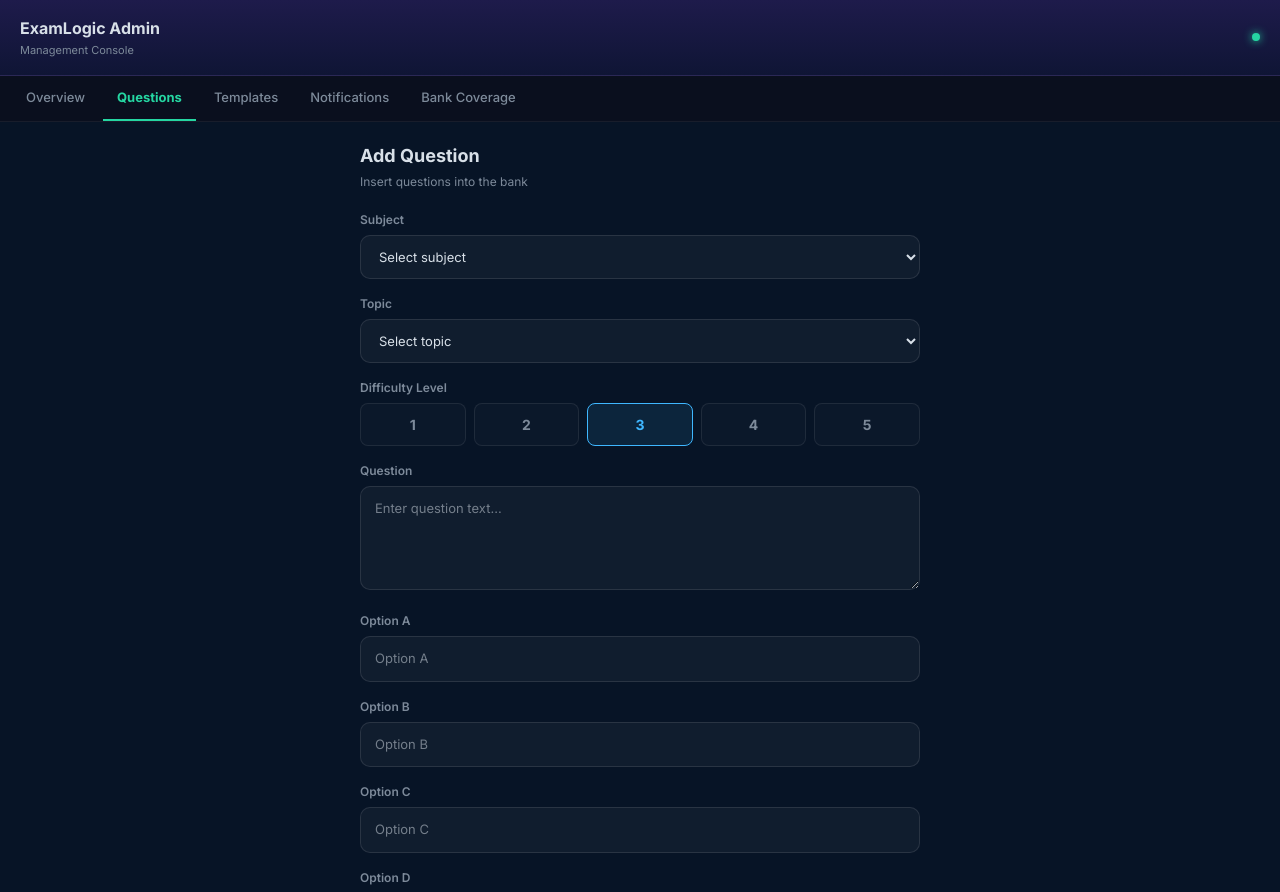
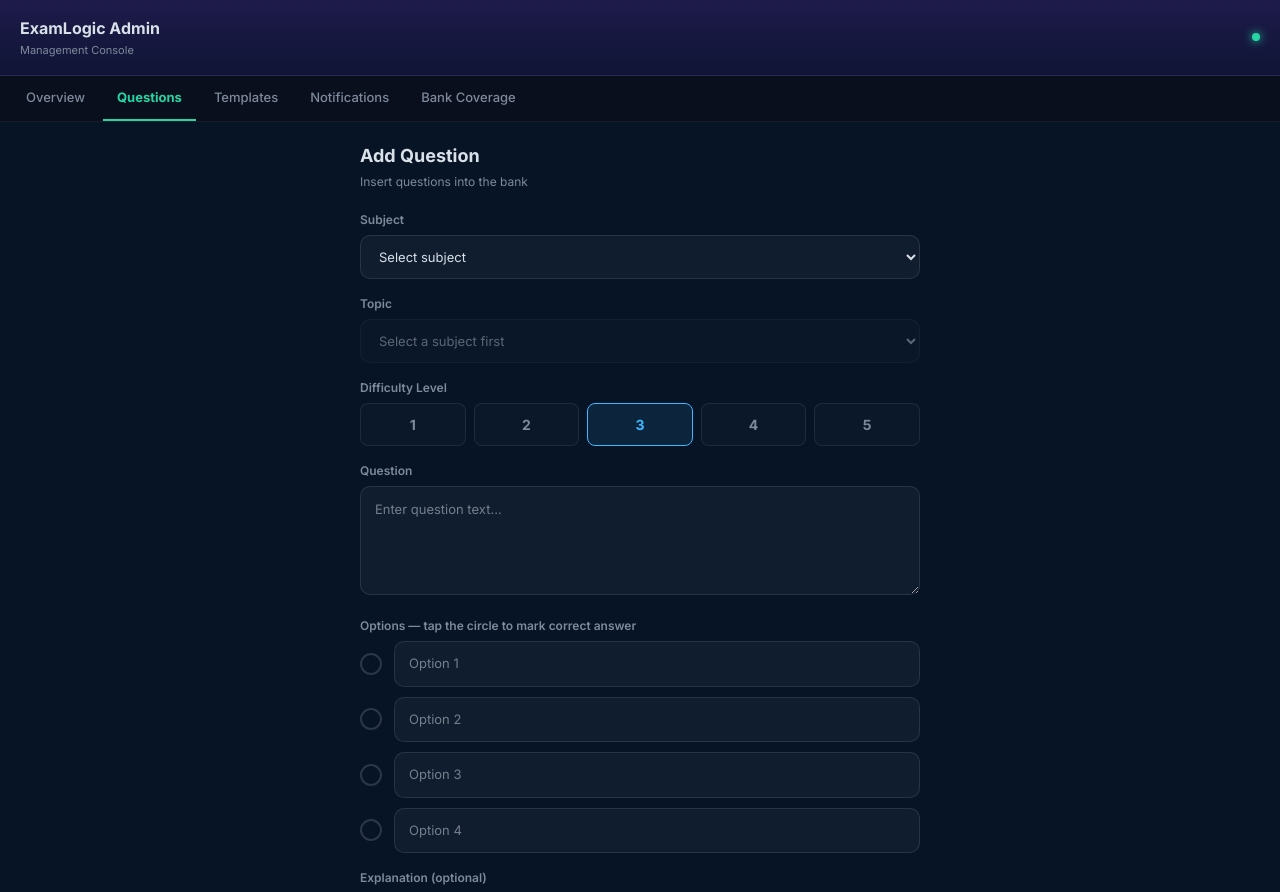
Before and after one commit to examforge99/examlogic, a Next.js app: page /admin/questions in a window 1280 px wide. Shown: the top 892 px of the page. Built offline with nearby package versions, Linux system fonts and the light colour scheme.

Commit message:
Refactor question form state management and options

```diff
--- a/src/app/admin/questions/page.tsx
+++ b/src/app/admin/questions/page.tsx
@@ -60,48 +60,86 @@ const subjects = [
 ];
 
 const difficulties = [1, 2, 3, 4, 5];
-const options = ["option_a", "option_b", "option_c", "option_d"];
+
+interface Option {
+  text: string;
+  isCorrect: boolean;
+}
+
+interface FormState {
+  subject_id: string;
+  topic_id: string;
+  difficulty_level: number;
+  question_text: string;
+  explanation: string;
+}
 
 export default function AdminQuestions() {
-  const [topics, setTopics] = useState<any[]>([]);
-  const [form, setForm] = useState({
+  const [form, setForm] = useState<FormState>({
     subject_id: "",
     topic_id: "",
     difficulty_level: 3,
     question_text: "",
-    option_a: "",
-    option_b: "",
-    option_c: "",
-    option_d: "",
-    correct_option_id: "",
     explanation: "",
   });
+
+  const [options, setOptions] = useState<Option[]>([
+    { text: "", isCorrect: false },
+    { text: "", isCorrect: false },
+    { text: "", isCorrect: false },
+    { text: "", isCorrect: false },
+  ]);
+
+  const [topics, setTopics] = useState<any[]>([]);
   const [submitting, setSubmitting] = useState(false);
   const [result, setResult] = useState<{ success?: boolean; error?: string } | null>(null);
 
-  // Fetch topics when subject changes
   useEffect(() => {
-    if (!form.subject_id) return;
+    if (!form.subject_id) {
+      setTopics([]);
+      return;
+    }
     fetch(`/api/admin/topics?subject_id=${form.subject_id}`)
       .then((r) => r.json())
       .then((d) => setTopics(d.topics ?? []))
       .catch(() => setTopics([]));
   }, [form.subject_id]);
 
-  const update = (key: string, value: any) => {
+  const updateForm = (key: keyof FormState, value: any) => {
     setForm((prev) => ({ ...prev, [key]: value }));
     setResult(null);
+  };
+
+  const updateOptionText = (index: number, text: string) => {
+    setOptions((prev) => prev.map((o, i) => i === index ? { ...o, text } : o));
+    setResult(null);
+  };
+
+  const selectCorrect = (index: number) => {
+    setOptions((prev) => prev.map((o, i) => ({ ...o, isCorrect: i === index })));
+    setResult(null);
+  };
+
+  const resetForm = () => {
+    setForm((prev) => ({
+      ...prev,
+      question_text: "",
+      explanation: "",
+    }));
+    setOptions([
+      { text: "", isCorrect: false },
+      { text: "", isCorrect: false },
+      { text: "", isCorrect: false },
+      { text: "", isCorrect: false },
+    ]);
   };
 
   const isValid =
     form.subject_id &&
     form.topic_id &&
     form.question_text.trim() &&
-    form.option_a.trim() &&
-    form.option_b.trim() &&
-    form.option_c.trim() &&
-    form.option_d.trim() &&
-    form.correct_option_id;
+    options.every((o) => o.text.trim()) &&
+    options.some((o) => o.isCorrect);
 
   const handleSubmit = async () => {
     if (!isValid || submitting) return;
@@ -112,28 +150,26 @@ export default function AdminQuestions() {
       const res = await fetch("/api/admin/questions", {
         method: "POST",
         headers: { "Content-Type": "application/json" },
-        body: JSON.stringify(form),
+        body: JSON.stringify({
+          subject_id: form.subject_id,
+          topic_id: form.topic_id,
+          difficulty_level: form.difficulty_level,
+          question_text: form.question_text,
+          options,
+          explanation: form.explanation,
+        }),
       });
+
       const data = await res.json();
 
       if (!res.ok) {
         setResult({ error: data.error ?? "Failed to add question" });
       } else {
         setResult({ success: true });
-        // Reset form but keep subject/topic
-        setForm((prev) => ({
-          ...prev,
-          question_text: "",
-          option_a: "",
-          option_b: "",
-          option_c: "",
-          option_d: "",
-          correct_option_id: "",
-          explanation: "",
-        }));
+        resetForm();
       }
     } catch {
-      setResult({ error: "Network error" });
+      setResult({ error: "Network error. Check your connection." });
     } finally {
       setSubmitting(false);
     }
@@ -141,15 +177,22 @@ export default function AdminQuestions() {
 
   return (
     <div>
-      <div style={{ fontSize: "18px", fontWeight: 700, color: "#D8E0E8", marginBottom: "4px" }}>Add Question</div>
-      <div style={{ fontSize: "12px", color: "#7D8A9A", marginBottom: "20px" }}>Insert questions into the bank</div>
+      <div style={{ fontSize: "18px", fontWeight: 700, color: "#D8E0E8", marginBottom: "4px" }}>
+        Add Question
+      </div>
+      <div style={{ fontSize: "12px", color: "#7D8A9A", marginBottom: "20px" }}>
+        Insert questions into the bank
+      </div>
 
       {/* Subject */}
       <div style={SECTION_STYLE}>
         <label style={LABEL_STYLE}>Subject</label>
         <select
           value={form.subject_id}
-          onChange={(e) => { update("subject_id", e.target.value); update("topic_id", ""); }}
+          onChange={(e) => {
+            updateForm("subject_id", e.target.value);
+            updateForm("topic_id", "");
+          }}
           style={INPUT_STYLE}
         >
           <option value="">Select subject</option>
@@ -164,11 +207,20 @@ export default function AdminQuestions() {
         <label style={LABEL_STYLE}>Topic</label>
         <select
           value={form.topic_id}
-          onChange={(e) => update("topic_id", e.target.value)}
-          style={INPUT_STYLE}
+          onChange={(e) => updateForm("topic_id", e.target.value)}
+          style={{
+            ...INPUT_STYLE,
+            opacity: !form.subject_id || topics.length === 0 ? 0.4 : 1,
+          }}
           disabled={!form.subject_id || topics.length === 0}
         >
-          <option value="">Select topic</option>
+          <option value="">
+            {!form.subject_id
+              ? "Select a subject first"
+              : topics.length === 0
+              ? "No topics found"
+              : "Select topic"}
+          </option>
           {topics.map((t) => (
             <option key={t.id} value={t.id}>{t.name}</option>
           ))}
@@ -182,7 +234,7 @@ export default function AdminQuestions() {
           {difficulties.map((d) => (
             <div
               key={d}
-              onClick={() => update("difficulty_level", d)}
+              onClick={() => updateForm("difficulty_level", d)}
               style={{
                 flex: 1,
                 padding: "10px",
@@ -194,6 +246,7 @@ export default function AdminQuestions() {
                 fontWeight: 700,
                 textAlign: "center" as const,
                 cursor: "pointer",
+                transition: "all 0.15s",
               }}
             >
               {d}
@@ -207,51 +260,66 @@ export default function AdminQuestions() {
         <label style={LABEL_STYLE}>Question</label>
         <textarea
           value={form.question_text}
-          onChange={(e) => update("question_text", e.target.value)}
+          onChange={(e) => updateForm("question_text", e.target.value)}
           placeholder="Enter question text..."
           rows={4}
-          style={{ ...INPUT_STYLE, resize: "vertical" as const, lineHeight: "1.5" }}
+          style={{ ...INPUT_STYLE, resize: "vertical" as const, lineHeight: "1.6" }}
         />
       </div>
 
       {/* Options */}
-      {["option_a", "option_b", "option_c", "option_d"].map((opt, i) => (
-        <div key={opt} style={SECTION_STYLE}>
-          <label style={LABEL_STYLE}>Option {String.fromCharCode(65 + i)}</label>
-          <input
-            value={form[opt as keyof typeof form] as string}
-            onChange={(e) => update(opt, e.target.value)}
-            placeholder={`Option ${String.fromCharCode(65 + i)}`}
-            style={INPUT_STYLE}
-          />
-        </div>
-      ))}
-
-      {/* Correct option */}
       <div style={SECTION_STYLE}>
-        <label style={LABEL_STYLE}>Correct Answer</label>
-        <div style={{ display: "flex", gap: "8px" }}>
+        <label style={LABEL_STYLE}>Options — tap the circle to mark correct answer</label>
+        <div style={{ display: "flex", flexDirection: "column", gap: "10px" }}>
           {options.map((opt, i) => (
             <div
-              key={opt}
-              onClick={() => update("correct_option_id", opt)}
-              style={{
-                flex: 1,
-                padding: "10px",
-                borderRadius: "8px",
-                border: `1.5px solid ${form.correct_option_id === opt ? "#25d6a2" : "rgba(255,255,255,0.08)"}`,
-                background: form.correct_option_id === opt ? "rgba(37,214,162,0.1)" : "rgba(255,255,255,0.02)",
-                color: form.correct_option_id === opt ? "#25d6a2" : "#7D8A9A",
-                fontSize: "13px",
-                fontWeight: 700,
-                textAlign: "center" as const,
-                cursor: "pointer",
-              }}
+              key={i}
+              style={{ display: "flex", alignItems: "center", gap: "12px" }}
             >
-              {String.fromCharCode(65 + i)}
+              {/* Correct selector */}
+              <div
+                onClick={() => selectCorrect(i)}
+                style={{
+                  width: "22px",
+                  height: "22px",
+                  borderRadius: "50%",
+                  border: `2px solid ${opt.isCorrect ? "#25d6a2" : "rgba(255,255,255,0.15)"}`,
+                  background: opt.isCorrect ? "rgba(37,214,162,0.15)" : "transparent",
+                  display: "flex",
+                  alignItems: "center",
+                  justifyContent: "center",
+                  cursor: "pointer",
+                  flexShrink: 0,
+                  transition: "all 0.15s",
+                }}
+              >
+                {opt.isCorrect && (
+                  <div style={{
+                    width: "9px",
+                    height: "9px",
+                    borderRadius: "50%",
+                    background: "#25d6a2",
+                  }} />
+                )}
+              </div>
+
+              {/* Option input */}
+              <input
+                value={opt.text}
+                onChange={(e) => updateOptionText(i, e.target.value)}
+                placeholder={`Option ${i + 1}`}
+                style={{ ...INPUT_STYLE, marginBottom: 0 }}
+              />
             </div>
           ))}
         </div>
+
+        {/* Correct answer hint */}
+        {options.some((o) => o.isCorrect) && (
+          <div style={{ fontSize: "11px", color: "#25d6a2", marginTop: "8px" }}>
+            ✓ Option {options.findIndex((o) => o.isCorrect) + 1} marked as correct
+          </div>
+        )}
       </div>
 
       {/* Explanation */}
@@ -259,21 +327,39 @@ export default function AdminQuestions() {
         <label style={LABEL_STYLE}>Explanation (optional)</label>
         <textarea
           value={form.explanation}
-          onChange={(e) => update("explanation", e.target.value)}
+          onChange={(e) => updateForm("explanation", e.target.value)}
           placeholder="Why is this the correct answer?"
           rows={3}
-          style={{ ...INPUT_STYLE, resize: "vertical" as const, lineHeight: "1.5" }}
+          style={{ ...INPUT_STYLE, resize: "vertical" as const, lineHeight: "1.6" }}
         />
       </div>
 
       {/* Result */}
       {result?.success && (
-        <div style={{ padding: "12px", borderRadius: "10px", background: "rgba(37,214,162,0.08)", border: "1px solid rgba(37,214,162,0.3)", marginBottom: "12px" }}>
-          <div style={{ fontSize: "13px", color: "#25d6a2", fontWeight: 600 }}>✓ Question added successfully</div>
+        <div style={{
+          padding: "12px 14px",
+          borderRadius: "10px",
+          background: "rgba(37,214,162,0.08)",
+          border: "1px solid rgba(37,214,162,0.3)",
+          marginBottom: "12px",
+        }}>
+          <div style={{ fontSize: "13px", color: "#25d6a2", fontWeight: 600 }}>
+            ✓ Question added successfully
+          </div>
+          <div style={{ fontSize: "11px", color: "#7D8A9A", marginTop: "3px" }}>
+            Subject and topic kept — ready for next question
+          </div>
         </div>
       )}
+
       {result?.error && (
-        <div style={{ padding: "12px", borderRadius: "10px", background: "rgba(239,68,68,0.08)", border: "1px solid rgba(239,68,68,0.3)", marginBottom: "12px" }}>
+        <div style={{
+          padding: "12px 14px",
+          borderRadius: "10px",
+          background: "rgba(239,68,68,0.08)",
+          border: "1px solid rgba(239,68,68,0.3)",
+          marginBottom: "12px",
+        }}>
           <div style={{ fontSize: "13px", color: "#F87171" }}>{result.error}</div>
         </div>
       )}
@@ -283,8 +369,8 @@ export default function AdminQuestions() {
         disabled={!isValid || submitting}
         style={!isValid || submitting ? DISABLED_BTN : BTN_STYLE}
       >
-        {submitting ? "Adding..." : "Add Question"}
+        {submitting ? "Adding..." : "Add Question →"}
       </button>
     </div>
   );
-    }
+}
```
